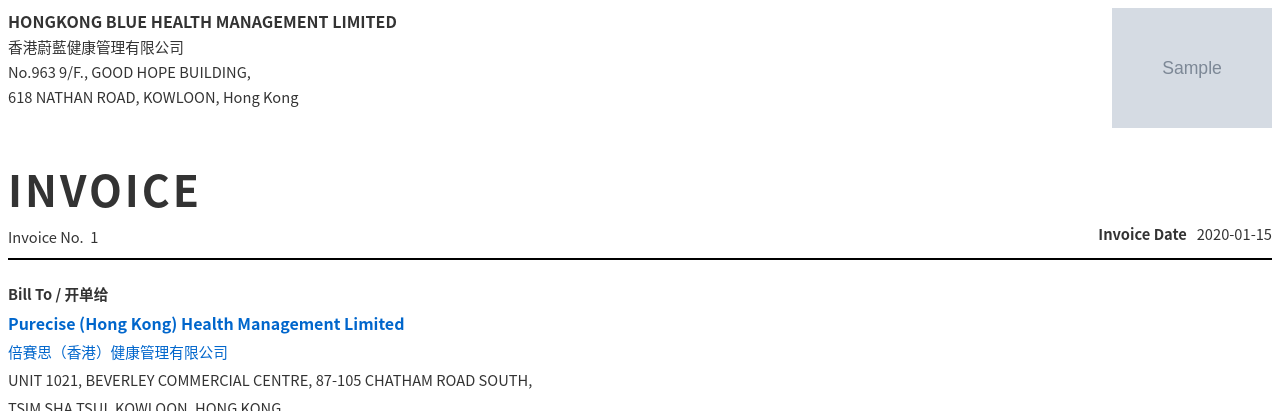
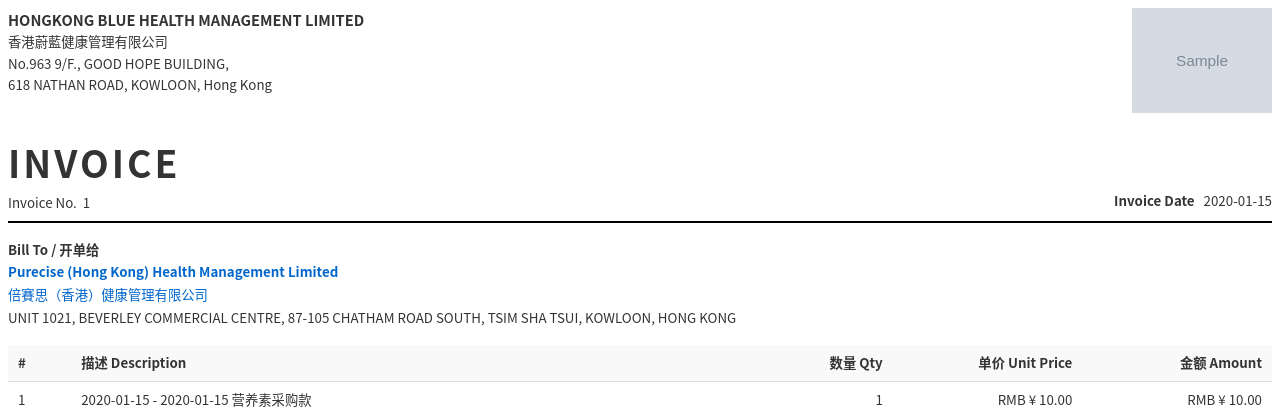
Before and after one commit to qizisheng19861203-lab/wemall-hk-reconciliation, a Python web app: template backend/app/templates/invoice.html in a window 1280 px wide. Shown: the top 411 px of the page. Run offline with Jinja, Linux system fonts and the light colour scheme; the template is opened without the code that fills it: most values are stand-ins (such as "Sample title", 1, 10 or a date in 2020); grey boxes marked "Sample" are stand-in pictures.

Commit message:
Invoice终版：WeasyPrint公章3列flexbox(无transform)+1页约束+CLAUDE.md永久记录
invoice.html 最终方案：
- 公章：3列 flexbox（合计Total | 公章居中 | RMB金额），绝不用 transform
  WeasyPrint 不支持 transform，用此方案公章100%显示在合计行中间
- 1页保证：font-size 10.5pt，line-height 1.45，margin 1.2cm，
  INVOICE标题 28pt，logo 140px，所有 padding 精确控制

CLAUDE.md 新增永久约束：
- WeasyPrint 禁止 transform，公章唯一可靠方案（3列flexbox代码）
- Invoice必须1页的具体参数
- Content-Disposition header 只能ASCII文件名
- 以上规则用注释写入 invoice.html，AI改动时必须遵守

Co-Authored-By: Claude Sonnet 4.6 <noreply@anthropic.com>

```diff
--- a/backend/app/templates/invoice.html
+++ b/backend/app/templates/invoice.html
@@ -3,58 +3,76 @@
 <head>
 <meta charset="UTF-8">
 <style>
-  @page { size: A4; margin: 1.8cm 2cm 2cm 2cm; }
+  /*
+   * ⚠️ CRITICAL WeasyPrint 规则（禁止修改，每次改动必须遵守）：
+   * 1. 绝对不能用 CSS transform（transform: translate 等）— WeasyPrint 不支持，图片会消失
+   * 2. 公章定位：使用 3列 flexbox（左文字 | 中间公章 | 右金额），无需 position/transform
+   * 3. Invoice 必须1页：字体 ≤10.5pt，行距 ≤1.5，页边距 1.2cm，控制总高度
+   * 4. Content-Disposition header filename 只能用 ASCII，不能含中文
+   */
+  @page { size: A4; margin: 1.2cm 1.5cm 1.2cm 1.5cm; }
   body {
     font-family: "Noto Sans CJK SC", "WenQuanYi Zen Hei", "Source Han Sans CN",
                  "Microsoft YaHei", "PingFang SC", Arial, sans-serif;
-    font-size: 12pt; color: #333; line-height: 1.5;
+    font-size: 10.5pt; color: #333; line-height: 1.45;
   }
 
   /* 顶部 */
-  .header { display: flex; justify-content: space-between; align-items: flex-start; margin-bottom: 24px; }
-  .company-info { line-height: 1.7; font-size: 11pt; }
+  .header { display: flex; justify-content: space-between; align-items: flex-start; margin-bottom: 18px; }
+  .company-info { line-height: 1.6; font-size: 10pt; }
 
   /* 标题行 */
-  .title-section { display: flex; justify-content: space-between; align-items: flex-end;
-                   border-bottom: 2px solid #000; padding-bottom: 10px; margin-bottom: 20px; }
-  .title-section h1 { margin: 0 0 5px 0; font-size: 32pt; font-weight: bold; letter-spacing: 3px; }
-  .title-section .inv-no { margin: 0; font-size: 11pt; }
-  .title-section .inv-date { text-align: right; font-size: 11pt; line-height: 2; }
+  .title-section {
+    display: flex; justify-content: space-between; align-items: flex-end;
+    border-bottom: 2px solid #000; padding-bottom: 8px; margin-bottom: 16px;
+  }
+  .title-section h1 { margin: 0 0 4px 0; font-size: 28pt; font-weight: bold; letter-spacing: 3px; }
+  .title-section .inv-no { margin: 0; font-size: 10pt; }
+  .title-section .inv-date { text-align: right; font-size: 10pt; line-height: 1.8; }
 
   /* 开单给 */
-  .address-section { margin-bottom: 22px; }
-  .address-block { line-height: 1.9; font-size: 11pt; }
+  .address-section { margin-bottom: 16px; }
+  .address-block { line-height: 1.7; font-size: 10pt; }
 
   /* 明细表格 */
-  table { width: 100%; border-collapse: collapse; margin-bottom: 22px; font-size: 11pt; }
-  table th, table td { padding: 11px 12px; text-align: left; border-bottom: 1px solid #ddd; }
-  table th { background-color: #f9f9f9; font-weight: 600; font-size: 11pt; }
+  table { width: 100%; border-collapse: collapse; margin-bottom: 16px; font-size: 10pt; }
+  table th, table td { padding: 8px 10px; text-align: left; border-bottom: 1px solid #ddd; }
+  table th { background-color: #f9f9f9; font-weight: 600; }
 
-  /* 底部：付款方式 + 合计+公章 */
-  .bottom-section { display: flex; justify-content: space-between; align-items: flex-start; margin-bottom: 28px; }
-  .payment-mode-box { border: 1px solid #ddd; padding: 14px 16px; width: 40%; border-radius: 5px; line-height: 1.9; font-size: 11pt; }
-  .totals-area { width: 44%; font-size: 11pt; position: relative; }
-  .total-line { display: flex; justify-content: space-between; padding: 7px 0; border-bottom: 1px solid #eee; }
+  /* 底部两栏 */
+  .bottom-section { display: flex; justify-content: space-between; align-items: flex-start; margin-bottom: 18px; }
+  .payment-mode-box { border: 1px solid #ddd; padding: 10px 12px; width: 40%; border-radius: 5px; line-height: 1.7; font-size: 10pt; }
+  .totals-area { width: 45%; font-size: 10pt; }
+  .total-line { display: flex; justify-content: space-between; padding: 5px 0; border-bottom: 1px solid #eee; }
+
+  /*
+   * 合计行：3列 flexbox（左=合计Total | 中=公章 | 右=金额）
+   * ⚠️ 必须保持此结构，WeasyPrint 唯一可靠的公章居中方案
+   */
   .grand-total {
-    display: flex; justify-content: space-between; align-items: center;
-    padding: 10px 0; font-weight: bold;
-    border-top: 2px solid #333; margin-top: 4px; font-size: 13pt;
-    position: relative;
+    display: flex;
+    justify-content: space-between;
+    align-items: center;
+    padding: 8px 0;
+    font-weight: bold;
+    border-top: 2px solid #333;
+    margin-top: 3px;
+    font-size: 11.5pt;
   }
-  /* 公章叠在合计行上，居中，不遮文字 */
-  .stamp-on-total {
-    position: absolute;
-    left: 50%;
-    top: 50%;
-    transform: translate(-50%, -50%);
-    width: 100px;
-    opacity: 0.82;
+  .grand-total .stamp-cell {
+    flex: 1;
+    display: flex;
+    justify-content: center;
+    align-items: center;
+  }
+  .grand-total .stamp-cell img {
+    width: 88px;
+    opacity: 0.85;
     mix-blend-mode: multiply;
-    pointer-events: none;
   }
 
   /* 付款资料 */
-  .payment-details { line-height: 2; padding-top: 18px; border-top: 1px solid #eee; font-size: 11pt; }
+  .payment-details { line-height: 1.6; padding-top: 14px; border-top: 1px solid #eee; font-size: 10pt; }
 </style>
 </head>
 <body>
@@ -62,14 +80,14 @@
 <!-- 顶部：公司信息 + Logo -->
 <div class="header">
   <div class="company-info">
-    <strong style="font-size:12pt;">HONGKONG BLUE HEALTH MANAGEMENT LIMITED</strong><br>
+    <strong style="font-size:11pt;">HONGKONG BLUE HEALTH MANAGEMENT LIMITED</strong><br>
     香港蔚藍健康管理有限公司<br>
     No.963 9/F., GOOD HOPE BUILDING,<br>
     618 NATHAN ROAD, KOWLOON, Hong Kong
   </div>
   {% if logo_src %}
   <div>
-    <img src="{{ logo_src }}" alt="Blue Medicine Logo" style="width:160px; height:auto;" />
+    <img src="{{ logo_src }}" alt="Blue Medicine Logo" style="width:140px; height:auto;" />
   </div>
   {% endif %}
 </div>
@@ -89,10 +107,9 @@
 <div class="address-section">
   <div class="address-block">
     <strong>Bill To / 开单给</strong><br>
-    <span style="color:#0066cc;font-size:12pt;"><strong>Purecise (Hong Kong) Health Management Limited</strong></span><br>
+    <span style="color:#0066cc;font-weight:bold;">Purecise (Hong Kong) Health Management Limited</span><br>
     <span style="color:#0066cc;">倍賽思（香港）健康管理有限公司</span><br>
-    UNIT 1021, BEVERLEY COMMERCIAL CENTRE, 87-105 CHATHAM ROAD SOUTH,<br>
-    TSIM SHA TSUI, KOWLOON, HONG KONG
+    UNIT 1021, BEVERLEY COMMERCIAL CENTRE, 87-105 CHATHAM ROAD SOUTH, TSIM SHA TSUI, KOWLOON, HONG KONG
   </div>
 </div>
 
@@ -101,10 +118,10 @@
   <thead>
     <tr>
       <th style="width:5%;">#</th>
-      <th style="width:53%;">描述 Description</th>
+      <th style="width:55%;">描述 Description</th>
       <th style="width:10%; text-align:right;">数量 Qty</th>
-      <th style="width:16%; text-align:right;">单价 Unit Price</th>
-      <th style="width:16%; text-align:right;">金额 Amount</th>
+      <th style="width:15%; text-align:right;">单价 Unit Price</th>
+      <th style="width:15%; text-align:right;">金额 Amount</th>
     </tr>
   </thead>
   <tbody>
@@ -121,7 +138,7 @@
 <!-- 付款方式 + 合计 -->
 <div class="bottom-section">
   <div class="payment-mode-box">
-    <p style="margin:0 0 8px 0; font-weight:bold; font-size:11pt;">Payment Mode / 付款方式</p>
+    <p style="margin:0 0 6px 0; font-weight:bold;">Payment Mode / 付款方式</p>
     <div style="display:flex; justify-content:space-between;">
       <span>方式</span>
       <span>汇丰银行转账（HSBC Transfer）</span>
@@ -137,12 +154,17 @@
       <span>税 Tax (0%)</span>
       <span>0.00</span>
     </div>
-    <!-- 合计行 + 公章叠加在中间 -->
+    <!--
+      公章在合计行中间：3列 flexbox，绝不使用 position/transform
+      WeasyPrint 唯一可靠方案，禁止改动此结构
+    -->
     <div class="grand-total">
       <span>合计 Total</span>
-      {% if stamp_src %}
-      <img src="{{ stamp_src }}" class="stamp-on-total" alt="公章" />
-      {% endif %}
+      <div class="stamp-cell">
+        {% if stamp_src %}
+        <img src="{{ stamp_src }}" alt="公章" />
+        {% endif %}
+      </div>
       <span>RMB ¥ {{ "%.2f"|format(settlement.net_supply_rmb) }}</span>
     </div>
   </div>
```
Also changed, not shown: CLAUDE.md (+34 -3 lines).
